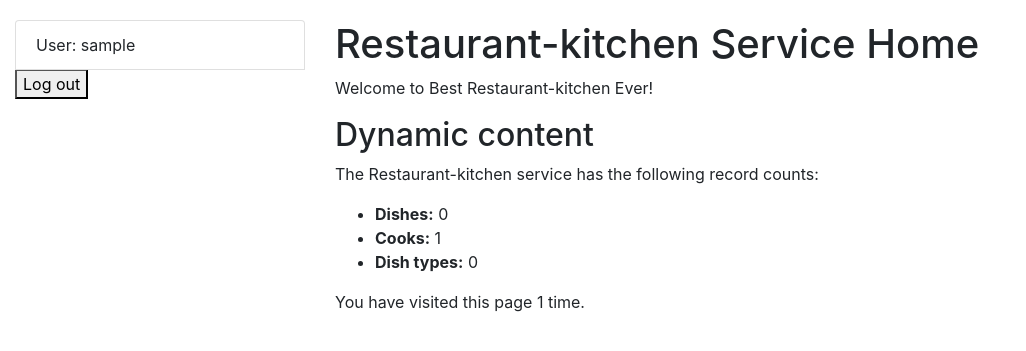
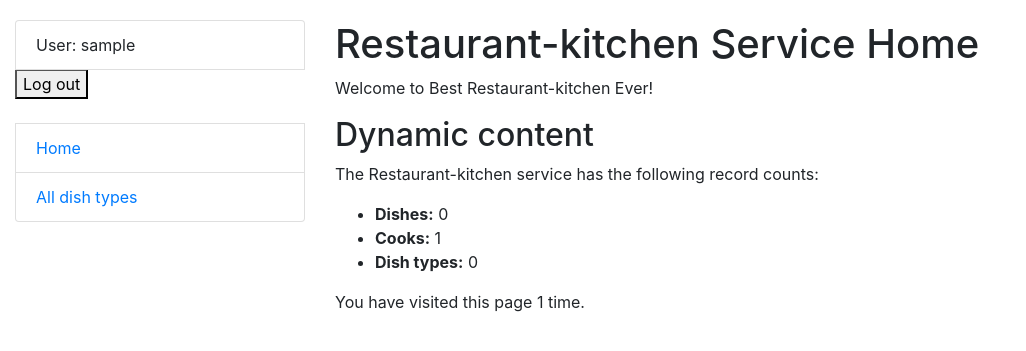
Before and after one commit to Dmitriy527/restaurant-kitchen-mate, a Django app: page / in a window 1280 px wide. Shown: the top 351 px of the page, without its empty margins (0-1026 px from the left). Run offline with Django 5.2, Linux system fonts and the light colour scheme; the visitor is signed in with stand-in values (Sample User, id 1); data comes from the database, SQL or seed files in the repository; data that the repository does not hold is empty; some libraries are stand-ins or nearby versions.

Commit message:
Additions buttons Home and All dish types to sidebar.html

```diff
--- a/templates/includes/sidebar.html
+++ b/templates/includes/sidebar.html
@@ -13,4 +13,6 @@
     </li>
   {% endif %}
   <br>
+  <li class="list-group-item"><a href="{% url 'kitchen_core:index' %}">Home</a></li>
+  <li class="list-group-item"><a href="{% url 'kitchen_core:dish_types_list' %}">All dish types</a></li>
 </ul>
```
